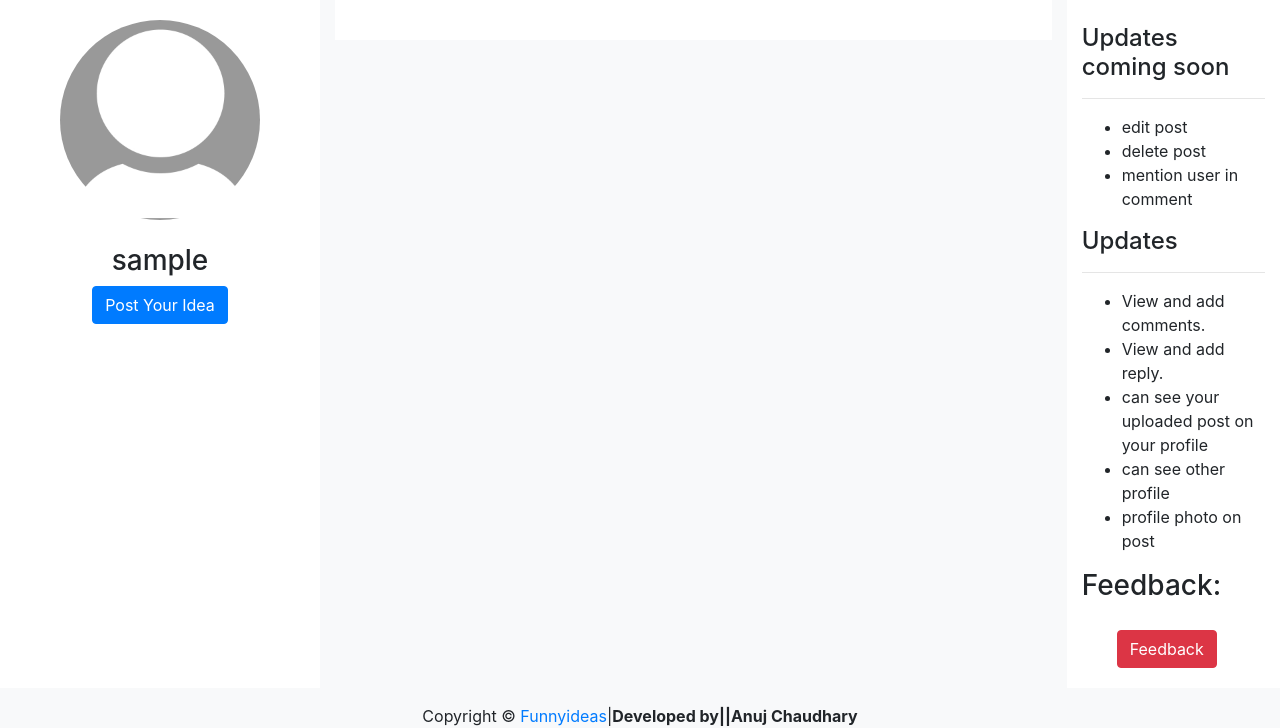
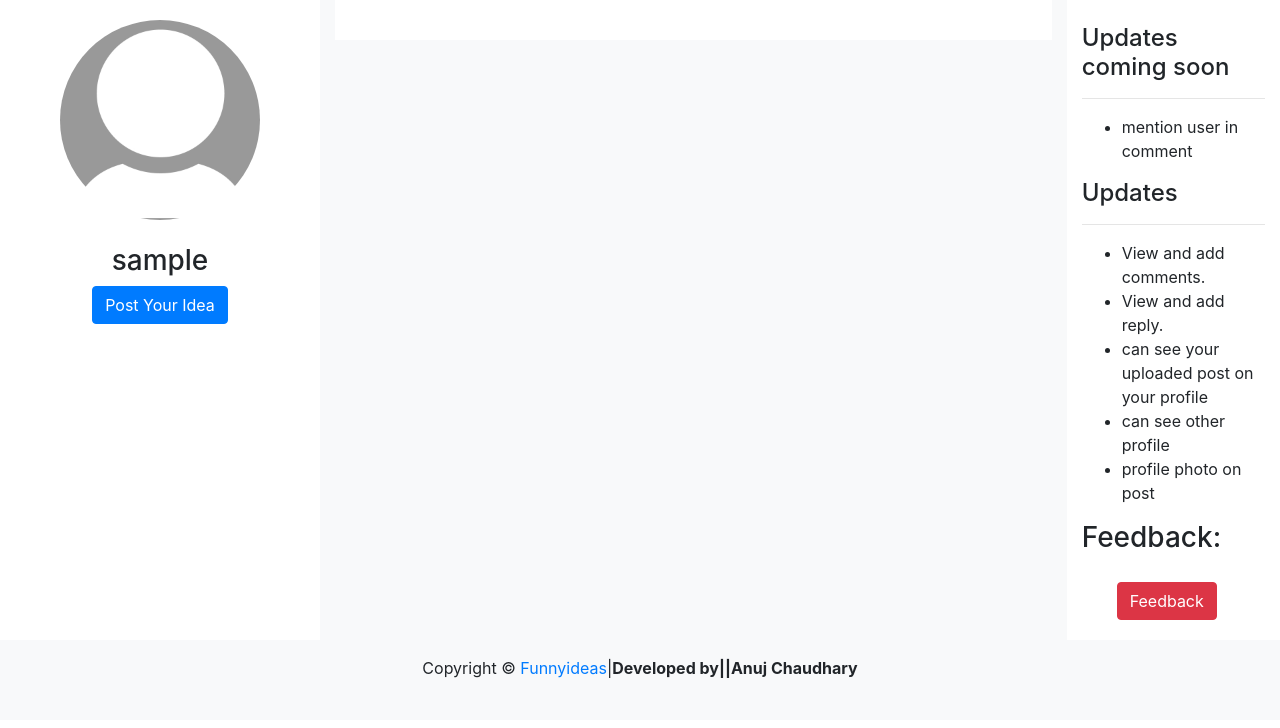
Before and after one commit to ankanuj/funny_ideas, a Django app: page / in a window 1280 px wide. Shown: the part 80-808 px from the top of the page. Run offline with Django 3.2, Linux system fonts and the light colour scheme; the visitor is signed in with stand-in values (Sample User, id 1); data comes from the database, SQL or seed files in the repository; some libraries are stand-ins or nearby versions.

Commit message:
edit and delete

```diff
--- a/templates/blog/index.html
+++ b/templates/blog/index.html
@@ -108,8 +108,6 @@
             <div class="col-md-2 pt-4 bg-white">
                     <h4>Updates coming soon</h4><hr>
                     <ul>
-                        <li>edit post</li>
-                        <li>delete post</li>
                         <li>mention user in comment</li>
                     </ul>
 
```
